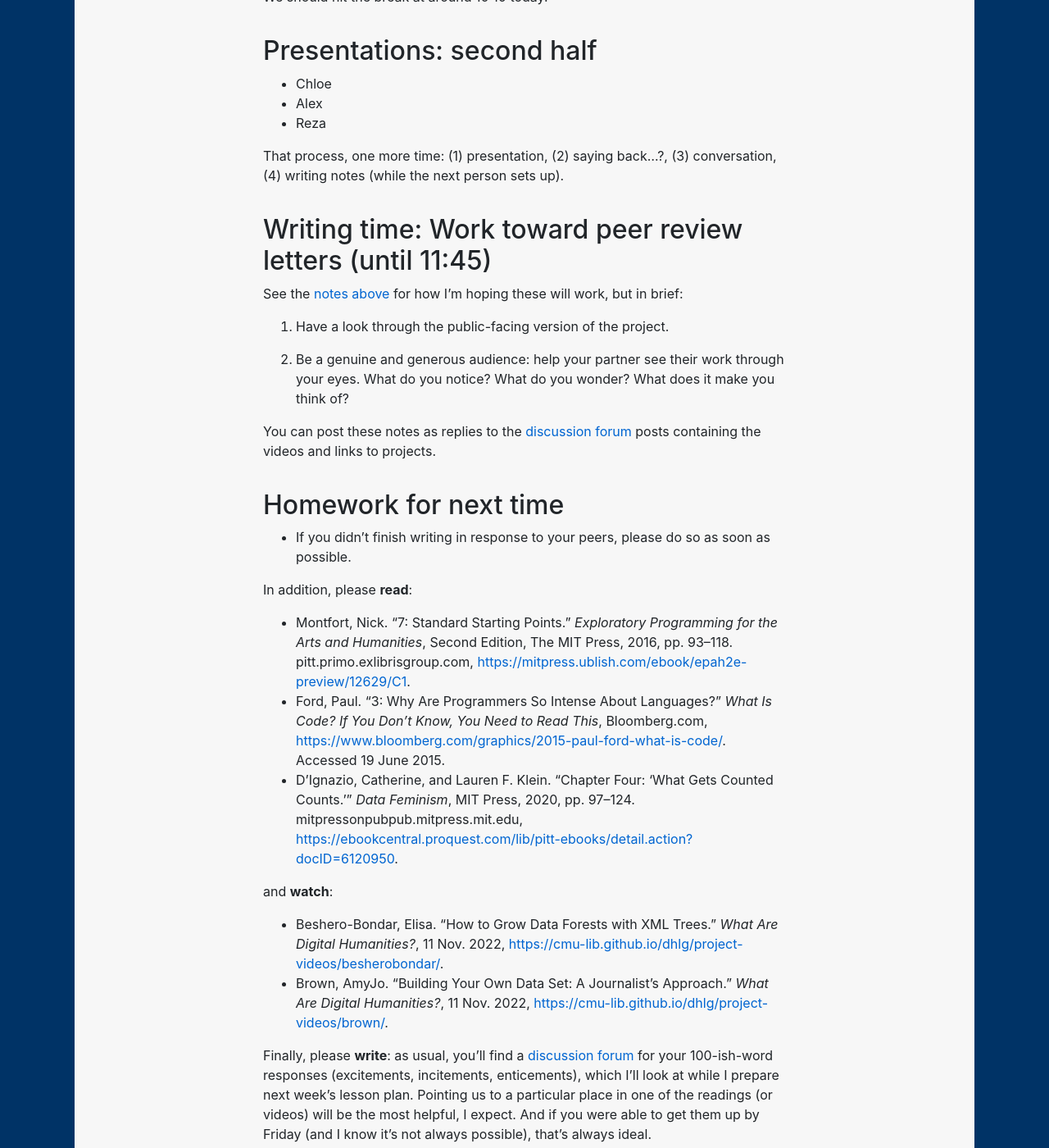
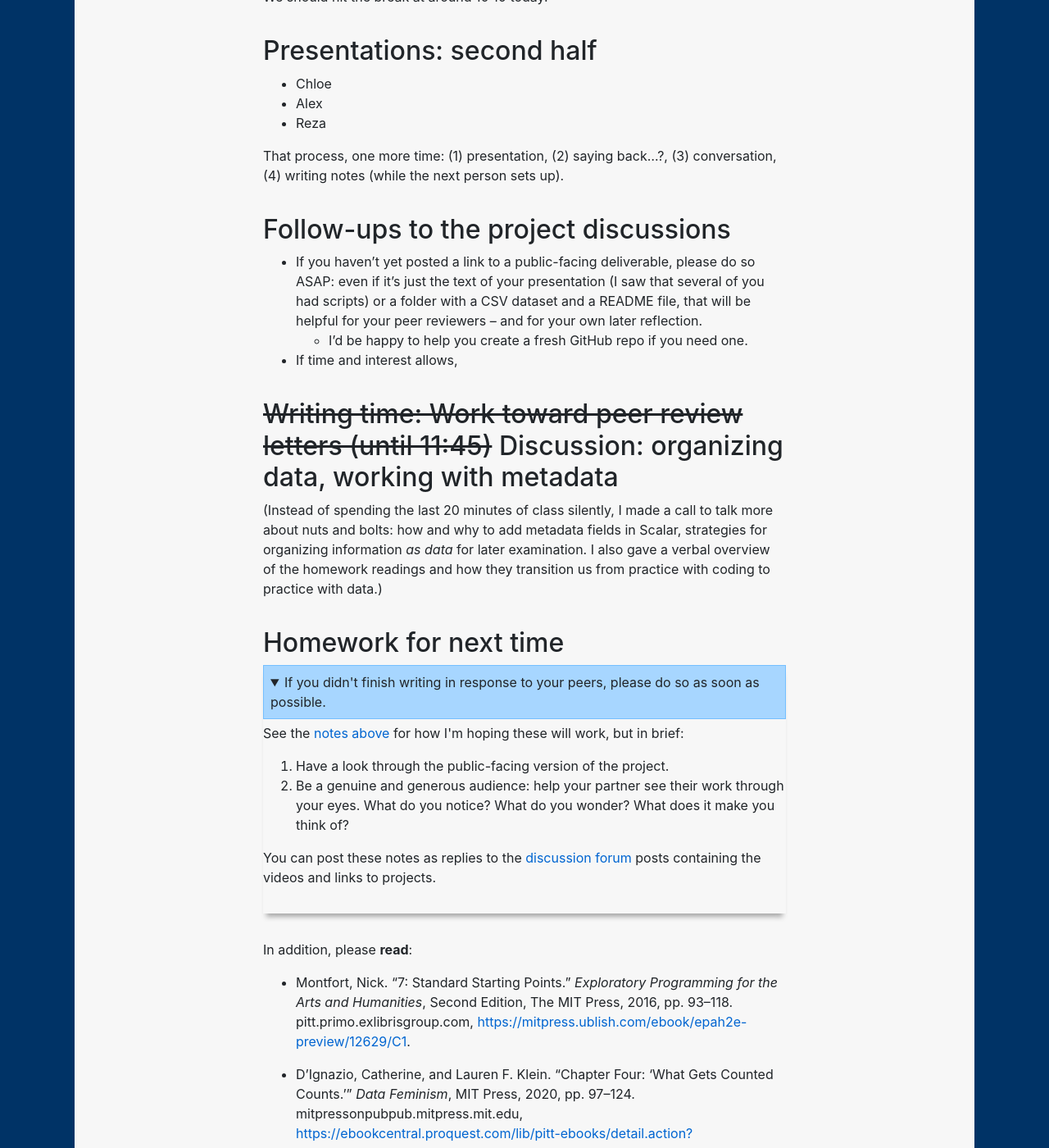
Before and after one commit to benmiller314/dsam2023fall, a Jekyll site: the page built from plans/week-06.md, in a window 1280 px wide and 1400 px high, scrolled down 2845 px. Shown: the whole window at 82% size. Built offline with Jekyll 4.4.1, drawn with Linux system fonts in a browser that asks for light colours; our own code applies the rules of GitHub Pages for plain Markdown files; some of the changed text lies outside the part shown.

Commit message:
updates after actual lesson 6
including making Ford reading optional, because we didn't have time for in-class peer review (which is okay)

```diff
--- a/plans/week-06.md
+++ b/plans/week-06.md
@@ -121,33 +121,47 @@ That process, one more time: (1) presentation, (2) saying back…?, (3)&nbsp;con
 
 
 <a id="peer-review"></a>
-## Writing time: Work toward peer review letters (until 11:45)
+## Follow-ups to the project discussions
 
-See the [notes above](#peer-review-guidelines) for how I'm hoping these will work, but in brief:
+* If you haven't yet posted a link to a public-facing deliverable, please do so ASAP: even if it's just the text of your presentation (I saw that several of you had scripts) or a folder with a CSV dataset and a README file, that will be helpful for your peer reviewers – and for your own later reflection.
+    - I'd be happy to help you create a fresh GitHub repo if you need one.
 
-1. Have a look through the public-facing version of the project.
+* If time and interest allows,
 
-2. Be a genuine and generous audience: help your partner see their work through your eyes. What do you notice? What do you wonder? What does it make you think of?
 
-You can post these notes as replies to the [discussion forum]({{site.repo_url}}/discussions) posts containing the videos and links to projects.
+## ~~Writing time: Work toward peer review letters (until 11:45)~~ Discussion: organizing data, working with metadata
+
+(Instead of spending the last 20 minutes of class silently, I made a call to talk more about nuts and bolts: how and why to add metadata fields in Scalar, strategies for organizing information *as data* for later examination. I also gave a verbal overview of the homework readings and how they transition us from practice with coding to practice with data.)
 
 
 <a id="hw"></a>
 ## Homework for next time
 
-* If you didn't finish writing in response to your peers, please do so as soon as possible.
+<details open><summary>If you didn't finish writing in response to your peers, please do so as soon as possible.</summary><p>See the <a href="#peer-review-guidelines">notes above</a> for how I'm hoping these will work, but in brief:</p>
+    <ol>
+        <li>Have a look through the public-facing version of the project.</li>
+        <li>Be a genuine and generous audience: help your partner see their work through your eyes. What do you notice? What do you wonder? What does it make you think of?</li>
+    </ol>
+    <p>You can post these notes as replies to the <a href="{{site.repo_url}}/discussions">discussion forum</a> posts containing the videos and links to projects.</p>
+    </details>
+
 
 In addition, please **read**:
 
 * Montfort, Nick. “7: Standard Starting Points.” _Exploratory Programming for the Arts and Humanities_, Second Edition, The MIT Press, 2016, pp. 93–118. pitt.primo.exlibrisgroup.com, <a href="https://mitpress.ublish.com/ebook/epah2e-preview/12629/C1">https://mitpress.ublish.com/ebook/epah2e-preview/12629/C1</a>.
-* Ford, Paul. “3: Why Are Programmers So Intense About Languages?” _What Is Code? If You Don’t Know, You Need to Read This_, Bloomberg.com, <a href="https://www.bloomberg.com/graphics/2015-paul-ford-what-is-code/">https://www.bloomberg.com/graphics/2015-paul-ford-what-is-code/</a>. Accessed 19 June 2015.
+
 * D’Ignazio, Catherine, and Lauren F. Klein. “Chapter Four: ‘What Gets Counted Counts.’” _Data Feminism_, MIT Press, 2020, pp. 97–124. mitpressonpubpub.mitpress.mit.edu, <a href="https://ebookcentral.proquest.com/lib/pitt-ebooks/detail.action?docID=6120950">https://ebookcentral.proquest.com/lib/pitt-ebooks/detail.action?docID=6120950</a>.
 
 and **watch**:
 
 * Beshero-Bondar, Elisa. “How to Grow Data Forests with XML Trees.” _What Are Digital Humanities?_, 11 Nov. 2022, <a href="https://cmu-lib.github.io/dhlg/project-videos/besherobondar/">https://cmu-lib.github.io/dhlg/project-videos/besherobondar/</a>.
+
 * Brown, AmyJo. “Building Your Own Data Set: A Journalist’s Approach.” _What Are Digital Humanities?_, 11 Nov. 2022, <a href="https://cmu-lib.github.io/dhlg/project-videos/brown/">https://cmu-lib.github.io/dhlg/project-videos/brown/</a>.
+
 
 Finally, please **write**: as usual, you'll find a [discussion forum]({{site.repo_url}}/discussions) for your 100-ish-word responses (excitements, incitements, enticements), which I'll look at while I prepare next week's lesson plan. Pointing us to a particular place in one of the readings (or videos) will be the most helpful, I expect. And if you were able to get them up by Friday (and I know it's not always possible), that's always ideal.
 
 P.S. If you have missed posting in the past, please do add your voice to the forum from here on in? :¬)
+
+* UPDATE: Ford is now moved to an EXT for eager readers... and chapter 4 may be more relevant, anyway, now that I go back and reread them in light of our past conversations.
+    - Ford, Paul. _What Is Code? If You Don’t Know, You Need to Read This_, Bloomberg.com, <a href="http://www.bloomberg.com/graphics/2015-paul-ford-what-is-code/">http://www.bloomberg.com/graphics/2015-paul-ford-what-is-code</a>. "4: Why Are Coders Angry?" and “3: Why Are Programmers So Intense About Languages?”
```
Also changed, not shown: schedule.md (+4 -1 lines).
